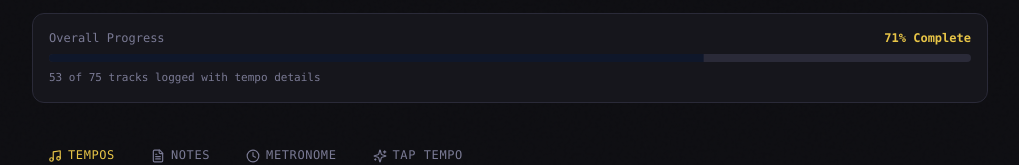
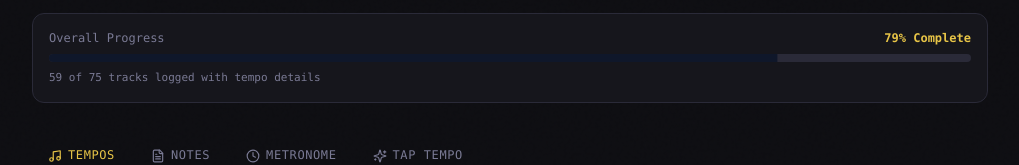
Before and after one commit to dbuatti/seussical-tempos, a React (Vite) app: page / in a window 1280 px wide. Shown: the part 225-390 px from the top of the page, without its empty margins (130-1149 px from the left). Built offline with nearby package versions, Linux system fonts and the light colour scheme.

Commit message:
[dyad] Split and group tempos for Songs 28, 28A, 28B, 28C, 28D, and 29 - wrote 1 file(s)

```diff
--- a/src/pages/Index.tsx
+++ b/src/pages/Index.tsx
@@ -581,31 +581,61 @@ const DEFAULT_SONGS: Song[] = [
     num: 28,
     id: "28",
     title: "The People Versus Horton the Elephant (Part 1)",
+    sections: [
+      { label: "m.13", bpm: 200 }
+    ]
   },
   {
     num: "28A",
     id: "28A",
     title: "The People Versus Horton the Elephant (Part 2)",
+    sections: [
+      { label: "28a.4", bpm: 200 },
+      { label: "28a.22", bpm: 165 },
+      { label: "28a.40", bpm: 175 }
+    ]
   },
   {
     num: "28B",
     id: "28B",
     title: "The People Versus Horton the Elephant (Part 3)",
+    sections: [
+      { label: "28b.30", bpm: 160 },
+      { label: "28b.35", bpm: 135 },
+      { label: "28b.43", bpm: 115 },
+      { label: "28b.57", bpm: 177 },
+      { label: "28b.61", bpm: 168 },
+      { label: "28b.67", bpm: 178 },
+      { label: "28b.79", bpm: 177 }
+    ]
   },
   {
     num: "28C",
     id: "28C",
     title: "The People Versus Horton the Elephant (Part 4)",
+    sections: [
+      { label: "28c.1", bpm: 261 }
+    ]
   },
   {
     num: "28D",
     id: "28D",
     title: "Yopp!/Alone in the Universe (Reprise)",
+    sections: [
+      { label: "28d.1", bpm: 96 },
+      { label: "28d.19", bpm: 210 },
+      { label: "28d.45", bpm: 215 },
+      { label: "28d.56", bpm: 109 }
+    ]
   },
   {
     num: 29,
     id: "29",
     title: "Oh, The Thinks You Can Think! (Finale Act 2)",
+    sections: [
+      { label: "29.1", bpm: 99 },
+      { label: "29.14", bpm: 145 }
+    ]
   },
   {
     num: 30,
@@ -722,14 +752,14 @@ const Index = () => {
   const { toast } = useToast();
 
   // ── STATE ──
-  // Changed storage keys to v14 to force load the updated default lists
+  // Changed storage keys to v16 to force load the updated default lists
   const [songs, setSongs] = useState<Song[]>(() => {
-    const saved = localStorage.getItem("seussical_songs_v14");
+    const saved = localStorage.getItem("seussical_songs_v16");
     return saved ? JSON.parse(saved) : DEFAULT_SONGS;
   });
 
   const [notes, setNotes] = useState<NoteGroup[]>(() => {
-    const saved = localStorage.getItem("seussical_notes_v14");
+    const saved = localStorage.getItem("seussical_notes_v16");
     return saved ? JSON.parse(saved) : DEFAULT_NOTES;
   });
 
@@ -775,11 +805,11 @@ const Index = () => {
 
   // Save to LocalStorage
   useEffect(() => {
-    localStorage.setItem("seussical_songs_v14", JSON.stringify(songs));
+    localStorage.setItem("seussical_songs_v16", JSON.stringify(songs));
   }, [songs]);
 
   useEffect(() => {
-    localStorage.setItem("seussical_notes_v14", JSON.stringify(notes));
+    localStorage.setItem("seussical_notes_v16", JSON.stringify(notes));
   }, [notes]);
 
   // ── METRONOME ENGINE ──
@@ -1086,8 +1116,8 @@ const Index = () => {
     if (confirm("Are you sure you want to reset all data to Carey Grammar 2026 defaults? This will overwrite your local changes.")) {
       setSongs(DEFAULT_SONGS);
       setNotes(DEFAULT_NOTES);
-      localStorage.removeItem("seussical_songs_v14");
-      localStorage.removeItem("seussical_notes_v14");
+      localStorage.removeItem("seussical_songs_v16");
+      localStorage.removeItem("seussical_notes_v16");
       toast({
         title: "Data Reset",
         description: "Restored Carey Grammar 2026 defaults.",
```
